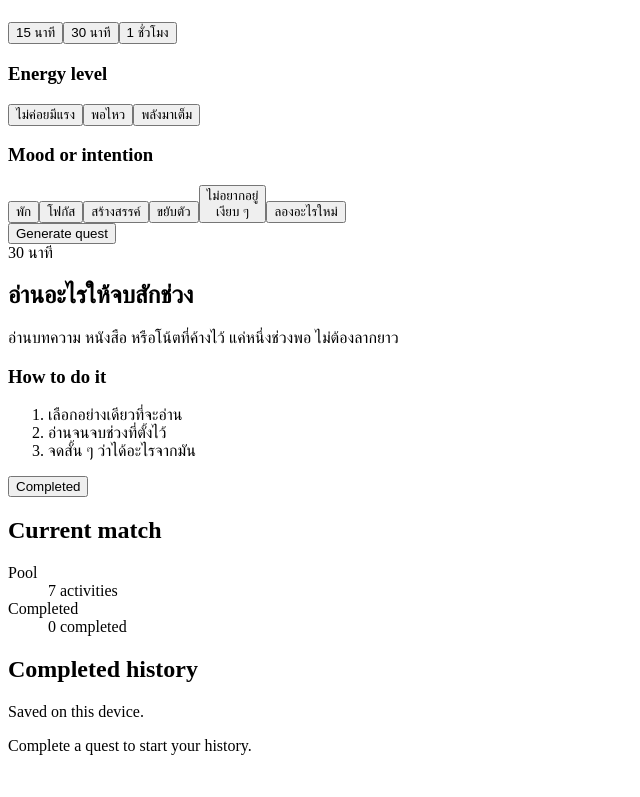
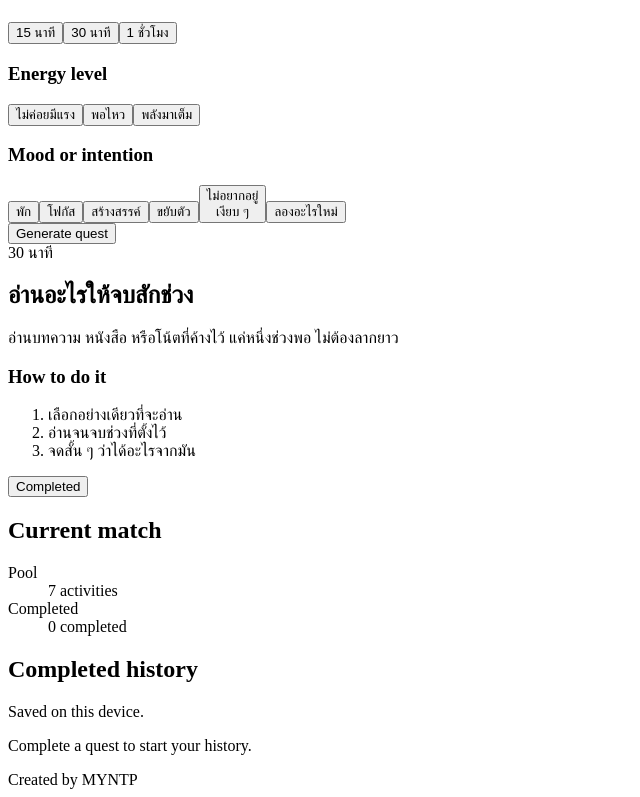
Before and after one commit to MYNTCODE/free-time-quest, a React (Vite) app: page / in a window 1280 px wide. Shown: the part 291-1088 px from the top of the page, without its empty margins (0-640 px from the left). Before the commit the page ends 1062 px from the top, so only its background shows below. Built offline with nearby package versions, Linux system fonts and the light colour scheme; the HTML template or start-up script is replaced by a standard one.

Commit message:
feat: enhance styling and add footer to the app

```diff
--- a/src/App.tsx
+++ b/src/App.tsx
@@ -1,11 +1,29 @@
-import { useEffect, useMemo, useState } from "react";
-import { ActivityCard } from "./components/ActivityCard";
-import { AppHeader } from "./components/AppHeader";
-import { HistoryList } from "./components/HistoryList";
-import { QuestForm } from "./components/QuestForm";
-import { activities, timeOptions } from "./data/activities";
-import { loadHistory, loadTheme, saveHistory, saveTheme } from "./utils/storage";
-import type { Activity, CompletedActivity, QuestCriteria, Theme } from "./types";
+import {
+  useEffect,
+  useMemo,
+  useState,
+} from 'react';
+
+import { ActivityCard } from './components/ActivityCard';
+import { AppHeader } from './components/AppHeader';
+import { HistoryList } from './components/HistoryList';
+import { QuestForm } from './components/QuestForm';
+import {
+  activities,
+  timeOptions,
+} from './data/activities';
+import type {
+  Activity,
+  CompletedActivity,
+  QuestCriteria,
+  Theme,
+} from './types';
+import {
+  loadHistory,
+  loadTheme,
+  saveHistory,
+  saveTheme,
+} from './utils/storage';
 
 const defaultCriteria: QuestCriteria = {
   time: "standard",
@@ -108,6 +126,8 @@ export default function App() {
             <HistoryList history={history} onClear={clearHistory} />
           </aside>
         </main>
+
+        <footer className="appFooter">Created by MYNTP</footer>
       </div>
     </div>
   );
--- a/src/components/ActivityCard.tsx
+++ b/src/components/ActivityCard.tsx
@@ -1,4 +1,4 @@
-import type { Activity } from "../types";
+import type { Activity } from '../types';
 
 type ActivityCardProps = {
   activity: Activity;
--- a/src/styles.css
+++ b/src/styles.css
@@ -58,27 +58,29 @@
   --primary-hover: #c8f02f;
   --primary-soft: #2b3a1f;
 
-  --card-time: #75b7e8;
-  --card-energy: #c9f7e4;
-  --card-intention: #ffd8ed;
-  --card-accent-time: #c6e6ff;
-  --card-accent-energy: #8ee8c3;
-  --card-accent-intention: #f5a9d3;
+  --card-time: #4babf4;
+  --card-energy: #7beebe;
+  --card-intention: #ffb3dd;
+  --card-accent-time: #a2d1f5;
+  --card-accent-energy: #3fc88f;
+  --card-accent-intention: #f372b9;
   --card-border-time: var(--card-accent-time);
   --card-border-energy: var(--card-accent-energy);
   --card-border-intention: var(--card-accent-intention);
 
-  --option-bg: rgba(255, 255, 255, 0.88);
+  --option-bg: #ffffffe0;
   --option-bg-hover: #ffffff;
   --option-text: #334155;
   --option-selected-bg: #e7ff8a;
   --option-selected-border: #111827;
   --option-selected-text: #111827;
 
-  --result-bg: #f8fafc;
+  --result-bg: #c5cacd;
   --result-text: #111827;
-  --result-muted: #475569;
-  --steps-bg: #d8efff;
+  --result-muted: #2e3f57;
+  --steps-bg: #3b4a57;
+  --steps-title: #bfbfbf;
+  --steps-text: #c4c8cd;
 
   --badge-bg: var(--primary);
   --badge-text: var(--text-on-color);
@@ -138,6 +140,8 @@
   --result-text: #111827;
   --result-muted: #475569;
   --steps-bg: #d8efff;
+  --steps-title: #111827;
+  --steps-text: #334155;
 
   --badge-bg: #d8ff3e;
   --badge-text: #111827;
@@ -260,6 +264,16 @@ p {
   grid-template-columns: minmax(0, 1fr) 300px;
   gap: var(--space-4);
   align-items: start;
+}
+
+.appFooter {
+  margin-top: var(--space-4);
+  padding-top: var(--space-3);
+  color: var(--text-muted);
+  border-top: 1px solid var(--border-main);
+  font-size: 13px;
+  font-weight: 700;
+  text-align: center;
 }
 
 .primary-column,
@@ -496,13 +510,13 @@ p {
 
 .steps {
   padding: var(--space-3);
-  color: var(--text-on-color);
+  color: var(--steps-text);
   background: var(--steps-bg);
   border-radius: var(--radius-sm);
 }
 
 .steps h3 {
-  color: var(--text-on-color);
+  color: var(--steps-title);
 }
 
 .steps ol {
```
